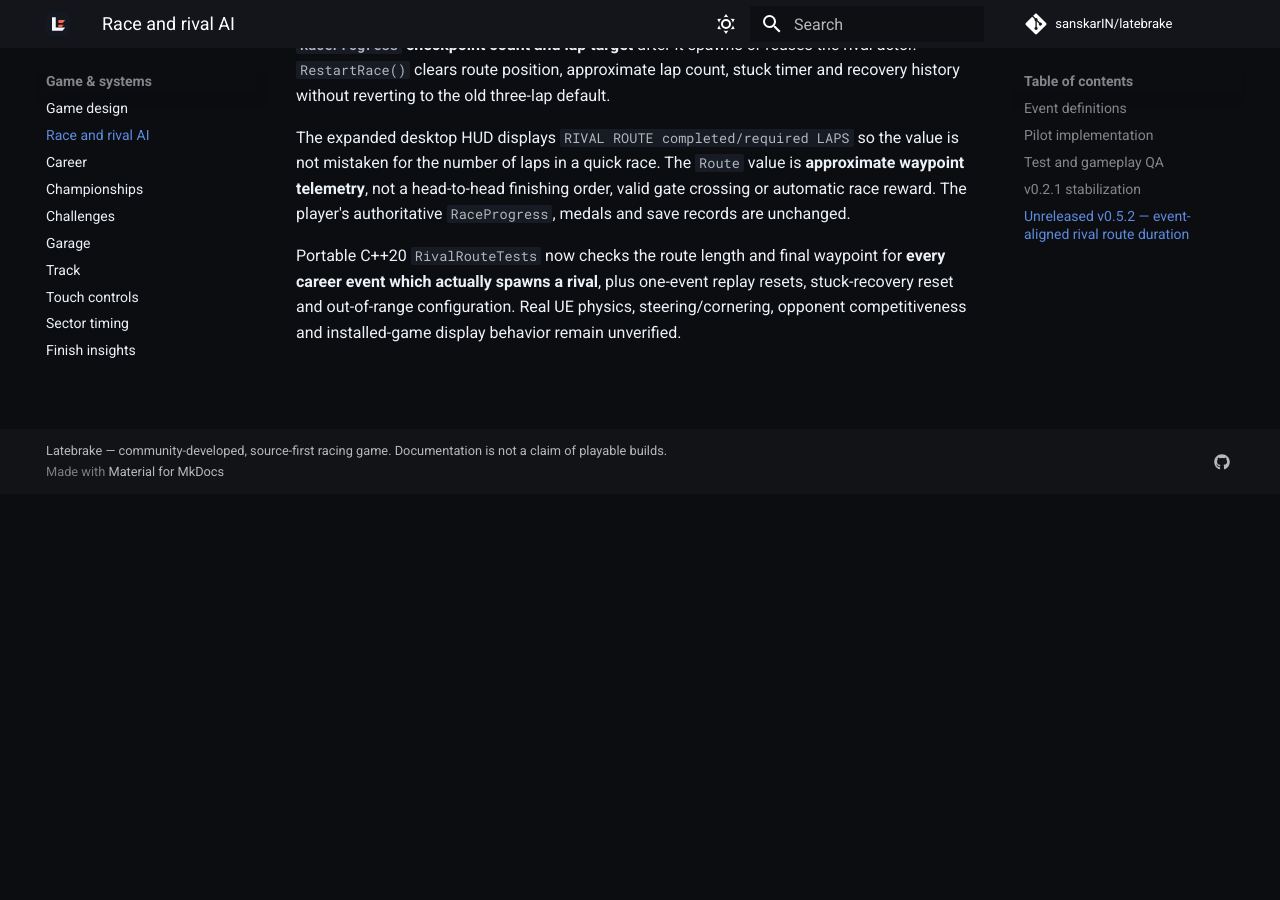
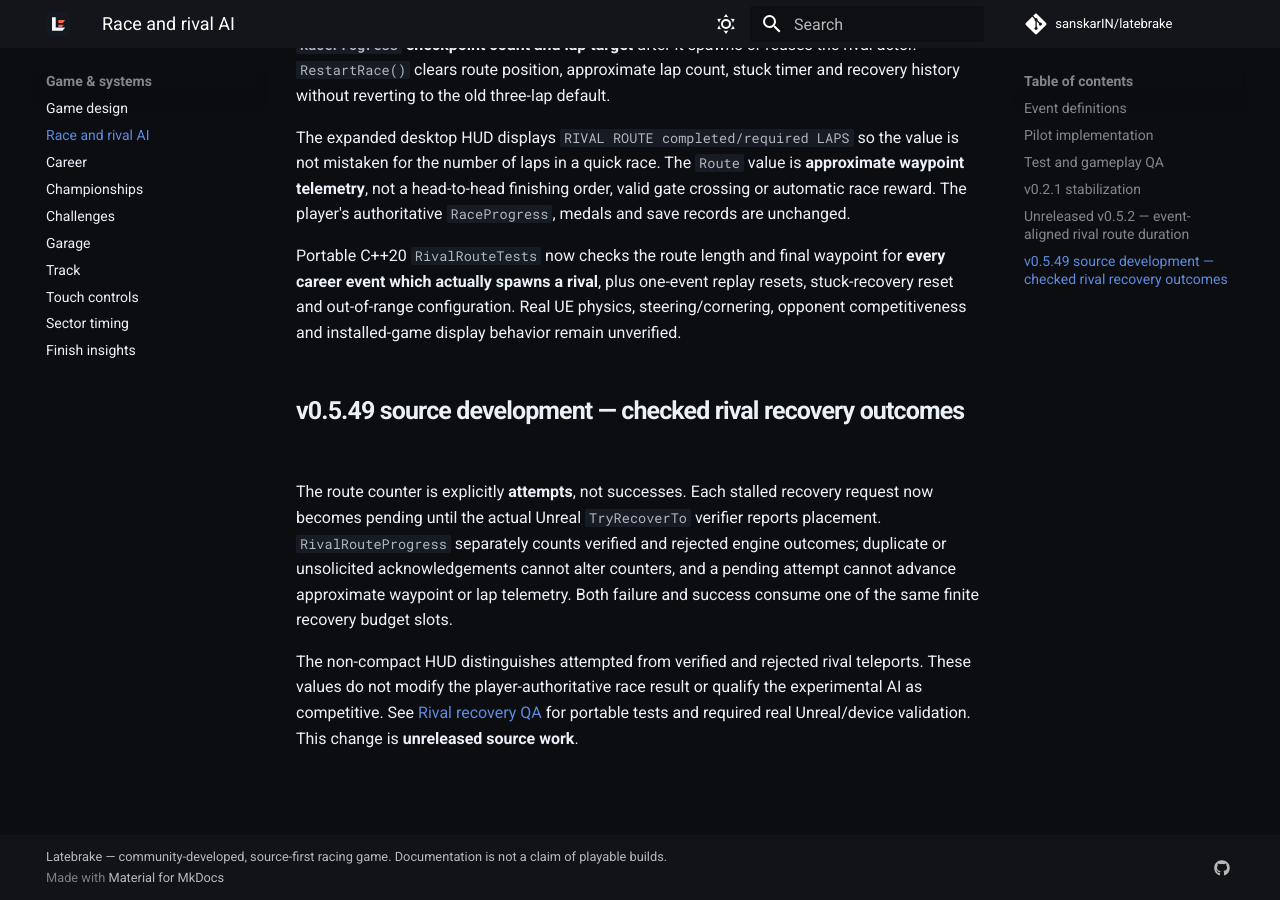
Before and after one commit to sanskarIN/latebrake, an MkDocs documentation site: the page built from docs/AI_AND_EVENTS.md, in a window 1280 px wide and 900 px high, scrolled down 1754 px. Built offline with MkDocs 1.6.1 and Material for MkDocs 9.7.7, drawn with Linux system fonts in a browser that asks for light colours; comment, search, counter and statistics services are not loaded; before the commit the page ends 2248 px from its top, so only the background shows below that.

Commit message:
docs(ai): document verified and rejected rival recovery counters

```diff
--- a/docs/AI_AND_EVENTS.md
+++ b/docs/AI_AND_EVENTS.md
@@ -51,3 +51,20 @@ waypoint for **every career event which actually spawns a rival**, plus
 one-event replay resets, stuck-recovery reset and out-of-range configuration.
 Real UE physics, steering/cornering, opponent competitiveness and
 installed-game display behavior remain unverified.
+
+
+## v0.5.49 source development — checked rival recovery outcomes
+
+The route counter is explicitly **attempts**, not successes. Each stalled
+recovery request now becomes pending until the actual Unreal
+`TryRecoverTo` verifier reports placement. `RivalRouteProgress`
+separately counts verified and rejected engine outcomes; duplicate or
+unsolicited acknowledgements cannot alter counters, and a pending
+attempt cannot advance approximate waypoint or lap telemetry. Both
+failure and success consume one of the same finite recovery budget slots.
+
+The non-compact HUD distinguishes attempted from verified and rejected
+rival teleports. These values do not modify the player-authoritative
+race result or qualify the experimental AI as competitive. See
+[Rival recovery QA](RIVAL_RECOVERY_QA.md) for portable tests and required
+real Unreal/device validation. This change is **unreleased source work**.
```
